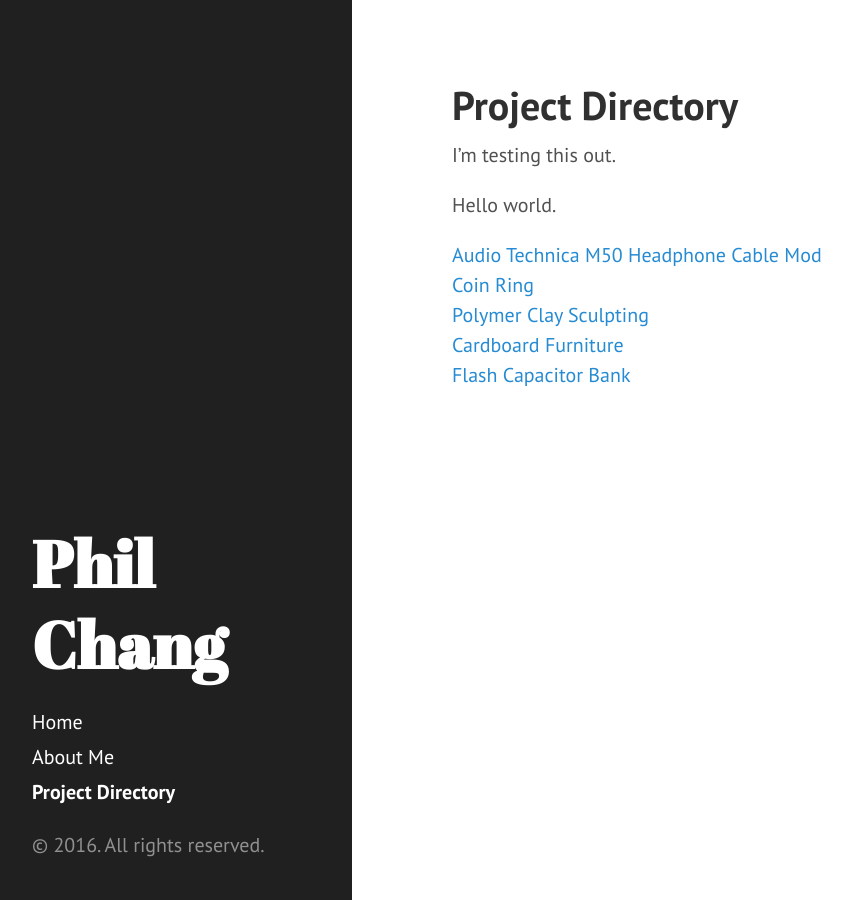
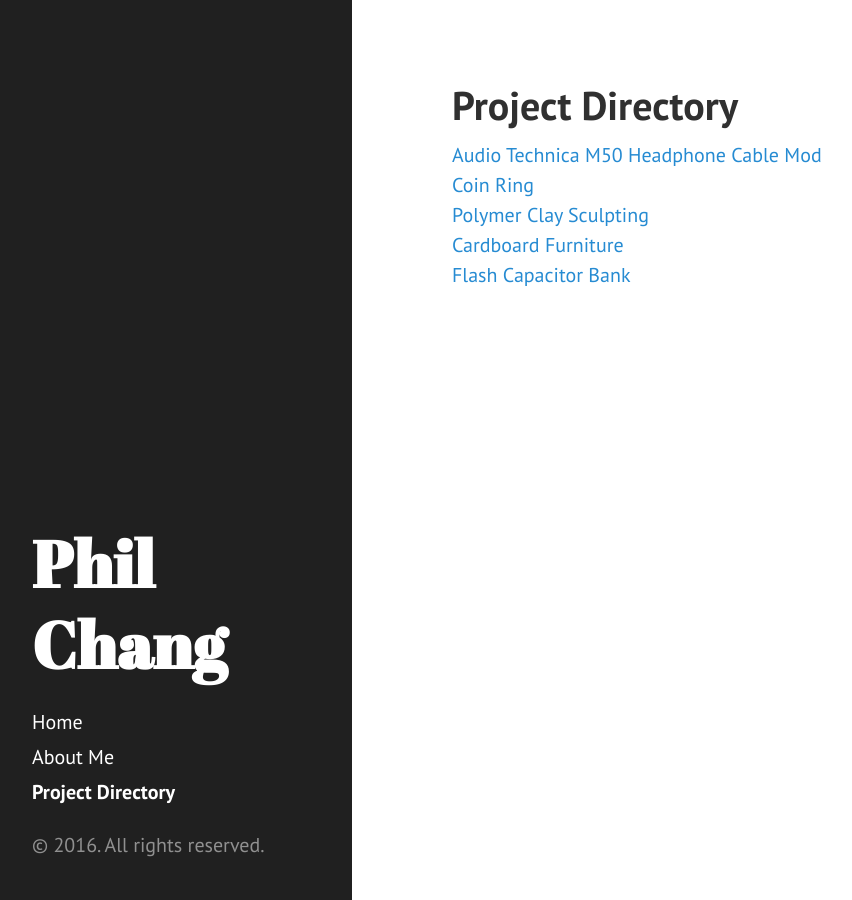
Before and after one commit to philipwilsonchang/philipwilsonchang.github.io, a Jekyll site: the page built from projectdirectory.md, in a window 1280 px wide. Shown: the whole page, without its empty margins (8-860 px from the left). Built offline with Jekyll 4.4.1, drawn with Linux system fonts in a browser that asks for light colours.

Commit message:
Changed projectdirectory page

```diff
--- a/projectdirectory.md
+++ b/projectdirectory.md
@@ -3,9 +3,5 @@ layout: page
 title: Project Directory
 ---
 
-I'm testing this out.
-
-Hello world.
-
 {% for post in site.posts %} [ {{ post.title }} ]({{ post.url }})
 {% endfor %}
```
